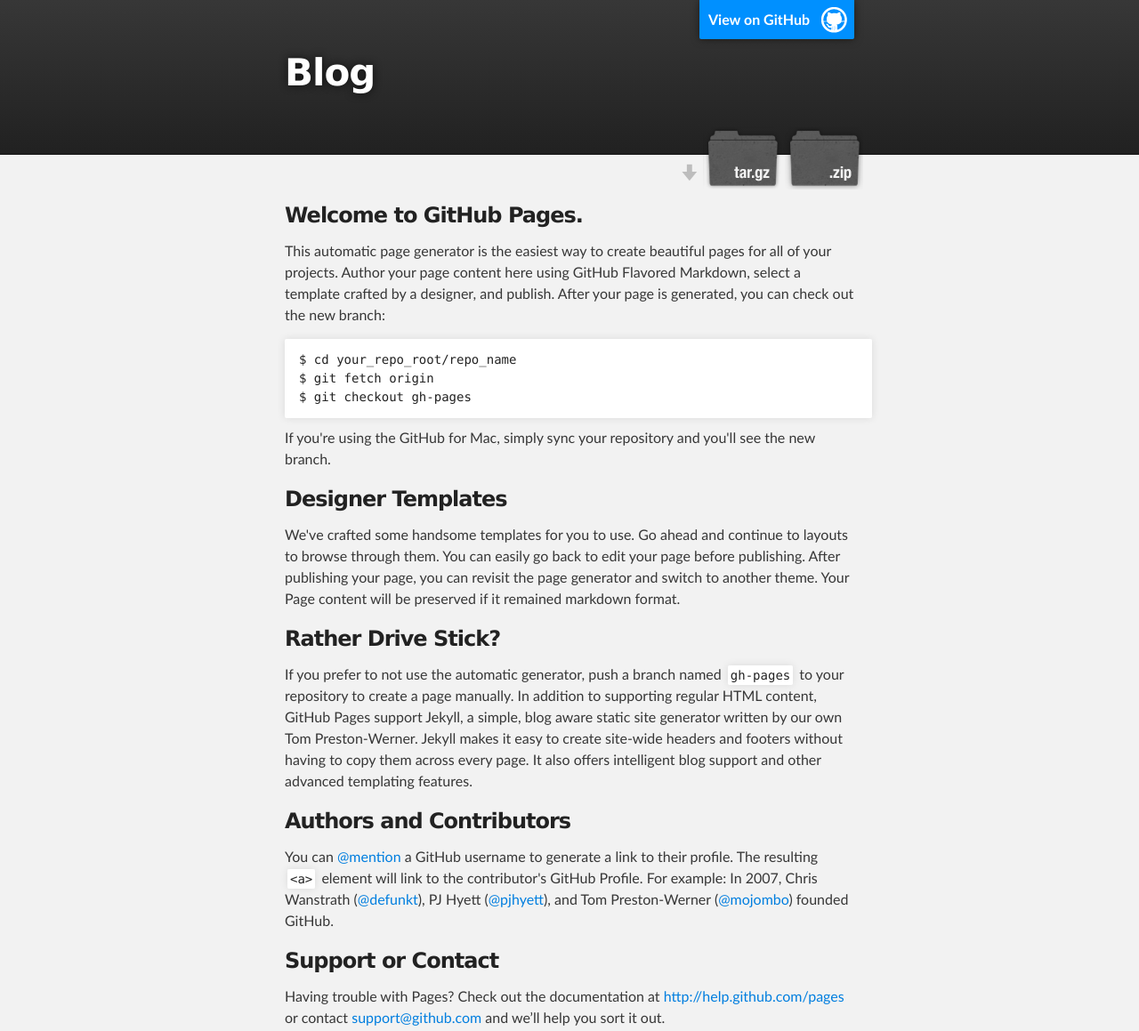
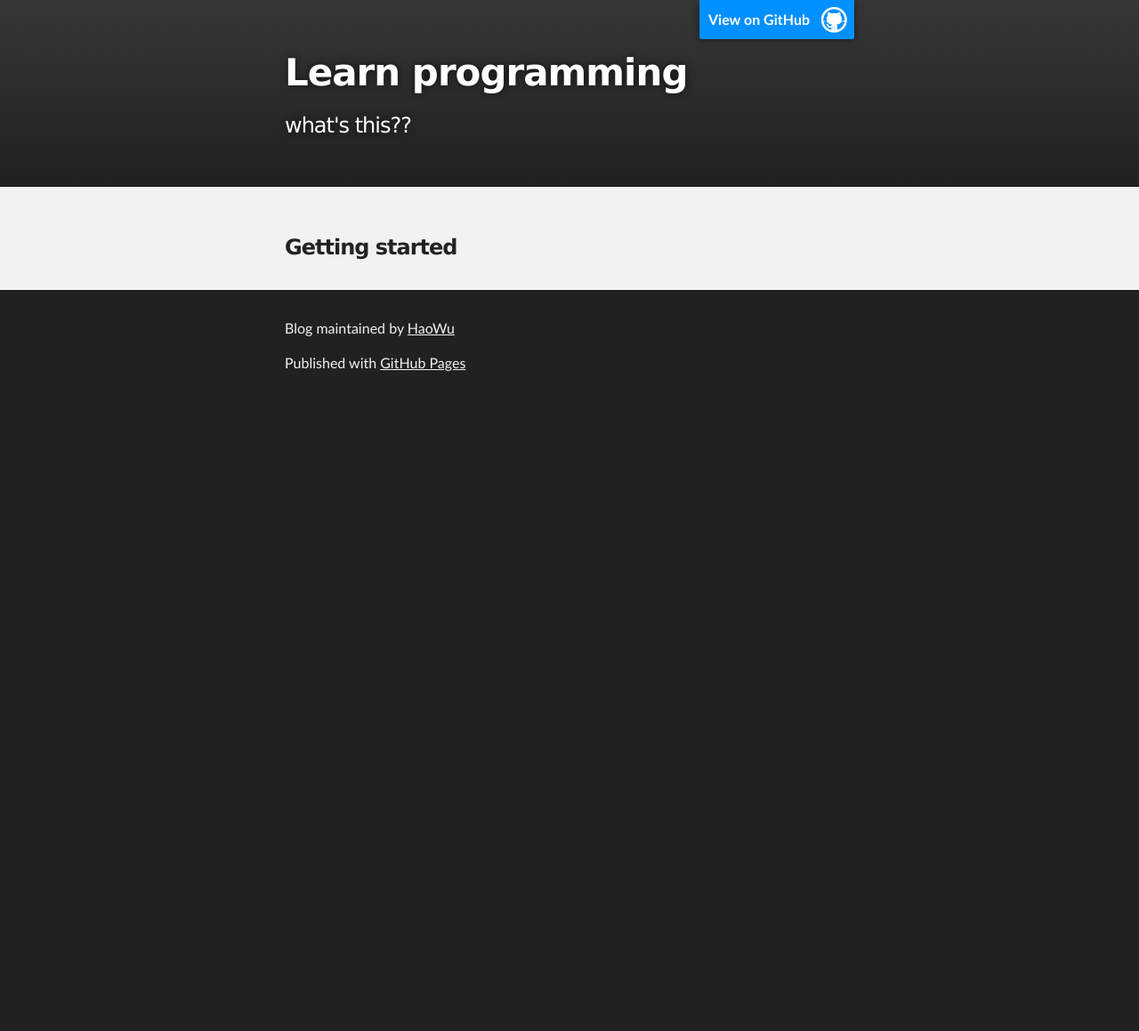
Before and after one commit to HaoWu/blog, a plain HTML site: page index.html in a window 1280 px wide. Shown: the top 1159 px of the page at 89% size. After the commit the page ends 800 px from the top, so only its background shows below. Drawn offline with Linux system fonts and the light colour scheme.

Commit message:
remvoe auto generated content

```diff
--- a/index.html
+++ b/index.html
@@ -8,60 +8,26 @@
 
     <link rel="stylesheet" type="text/css" media="screen" href="stylesheets/stylesheet.css">
 
-    <title>Blog</title>
+    <title>HaoWu's Blog</title>
   </head>
 
   <body>
 
     <!-- HEADER -->
     <div id="header_wrap" class="outer">
-        <header class="inner">
-          <a id="forkme_banner" href="https://github.com/HaoWu/blog">View on GitHub</a>
+      <header class="inner">
+        <a id="forkme_banner" href="https://github.com/HaoWu/blog">View on GitHub</a>
 
-          <h1 id="project_title">Blog</h1>
-          <h2 id="project_tagline"></h2>
+        <h1 id="project_title">Learn programming</h1>
+        <h2 id="project_tagline">what's this??</h2>
 
-            <section id="downloads">
-              <a class="zip_download_link" href="https://github.com/HaoWu/blog/zipball/master">Download this project as a .zip file</a>
-              <a class="tar_download_link" href="https://github.com/HaoWu/blog/tarball/master">Download this project as a tar.gz file</a>
-            </section>
-        </header>
+      </header>
     </div>
 
     <!-- MAIN CONTENT -->
     <div id="main_content_wrap" class="outer">
       <section id="main_content" class="inner">
-        <h3>
-<a name="welcome-to-github-pages" class="anchor" href="#welcome-to-github-pages"><span class="octicon octicon-link"></span></a>Welcome to GitHub Pages.</h3>
-
-<p>This automatic page generator is the easiest way to create beautiful pages for all of your projects. Author your page content here using GitHub Flavored Markdown, select a template crafted by a designer, and publish. After your page is generated, you can check out the new branch:</p>
-
-<pre><code>$ cd your_repo_root/repo_name
-$ git fetch origin
-$ git checkout gh-pages
-</code></pre>
-
-<p>If you're using the GitHub for Mac, simply sync your repository and you'll see the new branch.</p>
-
-<h3>
-<a name="designer-templates" class="anchor" href="#designer-templates"><span class="octicon octicon-link"></span></a>Designer Templates</h3>
-
-<p>We've crafted some handsome templates for you to use. Go ahead and continue to layouts to browse through them. You can easily go back to edit your page before publishing. After publishing your page, you can revisit the page generator and switch to another theme. Your Page content will be preserved if it remained markdown format.</p>
-
-<h3>
-<a name="rather-drive-stick" class="anchor" href="#rather-drive-stick"><span class="octicon octicon-link"></span></a>Rather Drive Stick?</h3>
-
-<p>If you prefer to not use the automatic generator, push a branch named <code>gh-pages</code> to your repository to create a page manually. In addition to supporting regular HTML content, GitHub Pages support Jekyll, a simple, blog aware static site generator written by our own Tom Preston-Werner. Jekyll makes it easy to create site-wide headers and footers without having to copy them across every page. It also offers intelligent blog support and other advanced templating features.</p>
-
-<h3>
-<a name="authors-and-contributors" class="anchor" href="#authors-and-contributors"><span class="octicon octicon-link"></span></a>Authors and Contributors</h3>
-
-<p>You can <a href="https://github.com/blog/821" class="user-mention">@mention</a> a GitHub username to generate a link to their profile. The resulting <code>&lt;a&gt;</code> element will link to the contributor's GitHub Profile. For example: In 2007, Chris Wanstrath (<a href="https://github.com/defunkt" class="user-mention">@defunkt</a>), PJ Hyett (<a href="https://github.com/pjhyett" class="user-mention">@pjhyett</a>), and Tom Preston-Werner (<a href="https://github.com/mojombo" class="user-mention">@mojombo</a>) founded GitHub.</p>
-
-<h3>
-<a name="support-or-contact" class="anchor" href="#support-or-contact"><span class="octicon octicon-link"></span></a>Support or Contact</h3>
-
-<p>Having trouble with Pages? Check out the documentation at <a href="http://help.github.com/pages">http://help.github.com/pages</a> or contact <a href="mailto:support@github.com">support@github.com</a> and we’ll help you sort it out.</p>
+	<h3>Getting started</h3>
       </section>
     </div>
 
@@ -73,7 +39,5 @@ $ git checkout gh-pages
       </footer>
     </div>
 
-
-
   </body>
 </html>
```
